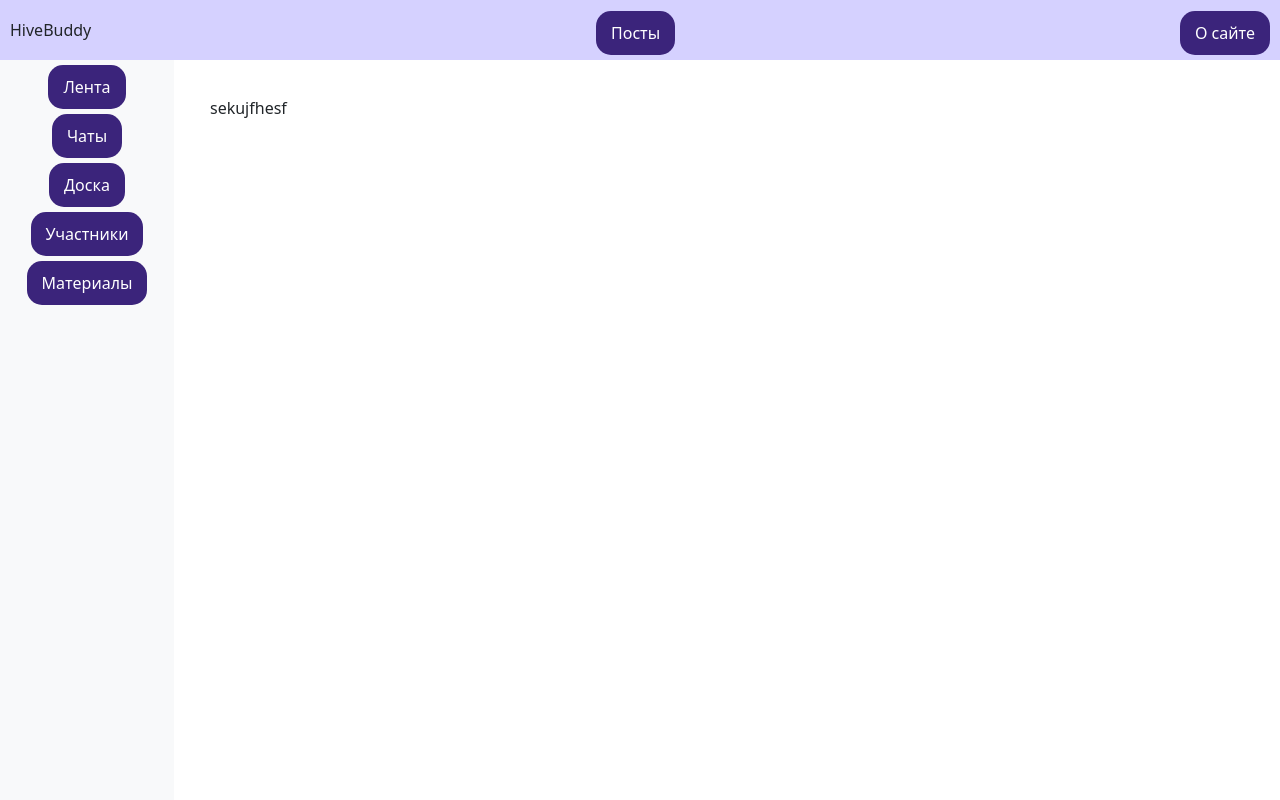
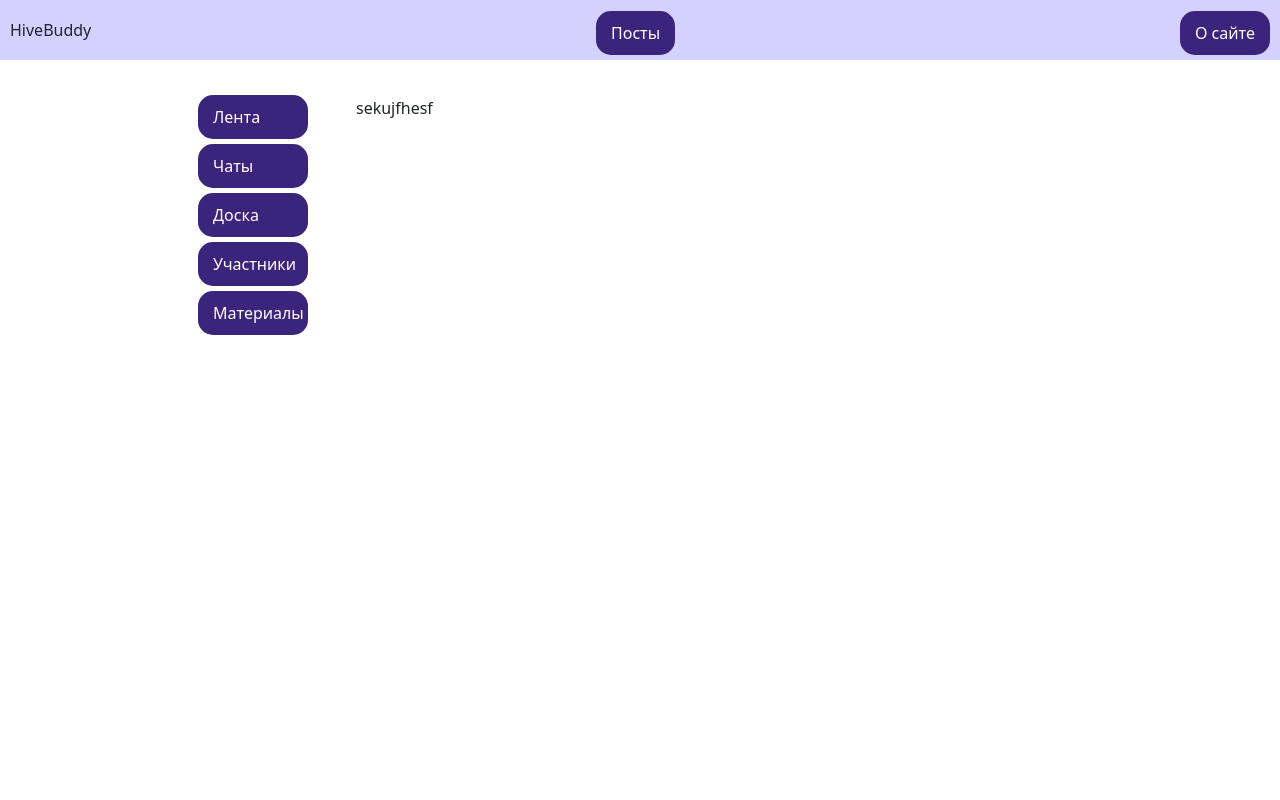
Before and after one commit to qosmioo/hivebuddy-frontend, a Vue app: page / in a window 1280 px wide. Shown: the top 800 px of the page. Built offline with nearby package versions, Linux system fonts and the light colour scheme.

Commit message:
add footer, sidebar.

```diff
--- a/src/App.vue
+++ b/src/App.vue
@@ -2,10 +2,10 @@
   <my-navbar></my-navbar>
   <div class="container-fluid">
     <div class="row">
-      <div class="col-sm-auto bg-light sticky-top">
+      <div class="col-sm-3 sticky-top">
         <my-sidebar></my-sidebar>
       </div>
-      <div class="col-sm p-3 min-vh-100">
+      <div class="col-sm-6 p-3 min-vh-100">
         <div class="app">
           <router-view></router-view>
         </div>
--- a/src/components/MySidebar.vue
+++ b/src/components/MySidebar.vue
@@ -1,14 +1,14 @@
 <template>
   <div class="my-sidebar">
-    <div class="d-flex flex-sm-column align-items-center sticky-top">
-        <my-button href="#news">Лента</my-button>
-        <my-button href="#news">Чаты</my-button>
-        <my-button href="#news">Доска</my-button>
-        <my-button href="#news">Участники</my-button>
-        <my-button href="#news">Материалы</my-button>
-
+    <div class="d-flex flex-sm-column align-items-end sticky-top">
+      <div class="sidebar__btn">Лента</div>
+      <div class="sidebar__btn">Чаты</div>
+      <div class="sidebar__btn">Доска</div>
+      <div class="sidebar__btn">Участники</div>
+      <div class="sidebar__btn">Материалы</div>
     </div>
   </div>
+
 </template>
 
 <script>
@@ -22,11 +22,21 @@ export default {
 </script>
 
 <style>
-/* The side navigation menu */
 .my-sidebar {
-  width: 150px;
-  height: 100%;
+  height: 90%;
   overflow: auto;
+  background-color: white;
+  margin-top: 30px;
+}
+
+.sidebar__btn {
+  margin-top: 5px;
+  width: 110px;
+  padding: 10px 15px;
+  background-color: #3b247b;
+  color: white;
+  border: none;
+  border-radius: 15px;
 }
 
 </style>
--- a/src/components/PostForm.vue
+++ b/src/components/PostForm.vue
@@ -2,6 +2,7 @@
   <form @submit.prevent>
     <h4>Создание поста</h4>
     <my-input
+      v-focus
       v-model="post.title"
       type="text"
       placeholder="Название"
--- a/src/components/PostItem.vue
+++ b/src/components/PostItem.vue
@@ -1,8 +1,9 @@
 <template>
   <div class="post">
     <div>
-        <div><strong>Название: </strong>{{ post.title }}</div>
-        <div><strong>Описание: </strong>{{ post.body }}</div>
+      <div><strong>{{ post.title }}</strong></div>
+      <div>{{post.id}}</div>
+      <div class="mt-3">{{ post.body }}</div>
     </div>
     <div class="post__btns">
       <my-button
@@ -28,10 +29,13 @@ export default {
 <style>
 .post {
   padding: 15px;
-  border: 2px solid teal;
+  border: 2px solid grey;
+  border-radius: 10px;
   margin-top: 15px;
   display: flex;
   align-items: center;
   justify-content: space-between;
 }
+
+
 </style>
--- a/src/components/UI/MyDialog.vue
+++ b/src/components/UI/MyDialog.vue
@@ -29,7 +29,6 @@ export default {
   bottom: 0;
   left: 0;
   right: 0;
-  background-color: rgba(0, 0, 0, 0.5);
   position: fixed;
   display: flex;
 }
@@ -40,5 +39,7 @@ export default {
   border-radius: 12px;
   min-height: 50px;
   min-width: 300px;
+  border: 2px solid black;
+
 }
 </style>
--- /dev/null
+++ b/src/directives/VFocus.js
@@ -0,0 +1,6 @@
+export default {
+    mounted(el) {
+        el.focus()
+    },
+    name: 'focus',
+}
--- /dev/null
+++ b/src/directives/VIntersection.js
@@ -0,0 +1,16 @@
+export default {
+    mounted(el, binding) {
+        const options = {
+            rootMargin: '0px',
+            threshold: 1.0
+        }
+        const callback = (entries, observer) => {
+            if (entries[0].isIntersecting) {
+                binding.value()
+            }
+        };
+        const observer = new IntersectionObserver(callback, options);
+        observer.observe(el);
+    },
+    name: 'intersection',
+}
--- /dev/null
+++ b/src/directives/index.js
@@ -0,0 +1,6 @@
+import VFocus from "@/directives/VFocus.js";
+import VIntersection from "@/directives/VIntersection.js";
+
+export default [
+    VFocus, VIntersection
+]
--- a/src/main.js
+++ b/src/main.js
@@ -4,6 +4,7 @@ import components from '@/components/UI'
 import router from "@/router/router.js";
 import "bootstrap/dist/css/bootstrap.min.css"
 import "bootstrap"
+import directives from "@/directives/index.js";
 
 const app = createApp(App)
 
@@ -11,7 +12,9 @@ components.forEach(component => {
     app.component(component.name, component)
 })
 
-
+directives.forEach(directive => {
+    app.directive(directive.name, directive)
+})
 app
     .use(router)
     .mount('#app')
--- a/src/pages/PostPage.vue
+++ b/src/pages/PostPage.vue
@@ -27,7 +27,7 @@
         v-if="!isPostsLoading"
     />
     <div v-else>Идет загрузка...</div>
-    <div ref="observer" class="observer"></div>
+    <div v-intersection="loadMorePosts" class="observer"></div>
 
     <!--    <div class="page_wrapper">-->
     <!--      <div-->
@@ -90,9 +90,6 @@ export default {
     showDialog() {
       this.dialogVisible = true
     },
-    // changePage(pageNumber) {
-    //   this.page = pageNumber
-    // },
     async fetchPosts() {
       try {
         this.isPostsLoading = true;
@@ -128,17 +125,6 @@ export default {
   },
   mounted() {
     this.fetchPosts();
-    const options = {
-      rootMargin: '0px',
-      threshold: 1.0
-    }
-    const callback = (entries, observer) => {
-      if (entries[0].isIntersecting && this.page < this.totalPages) {
-        this.loadMorePosts()
-      }
-    };
-    const observer = new IntersectionObserver(callback, options);
-    observer.observe(this.$refs.observer);
   },
   computed: {
     sortedPosts() {
```
